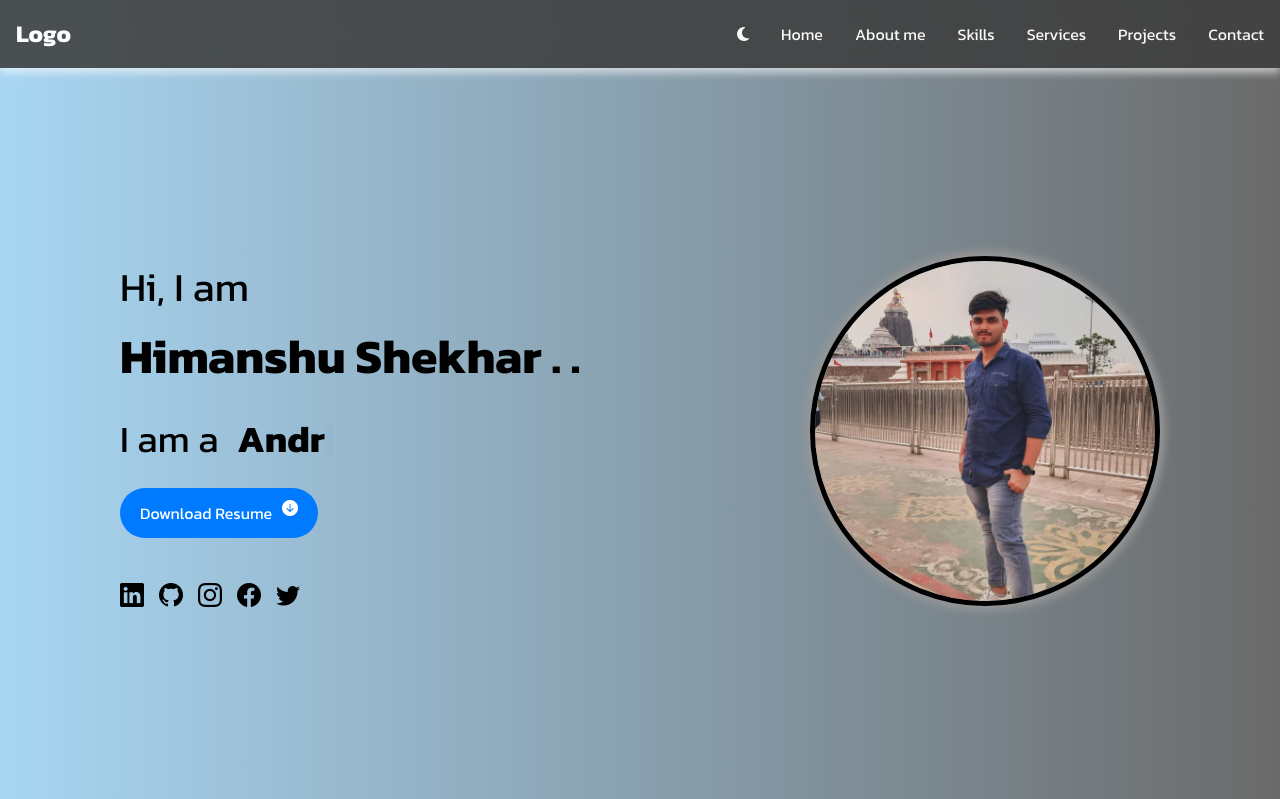
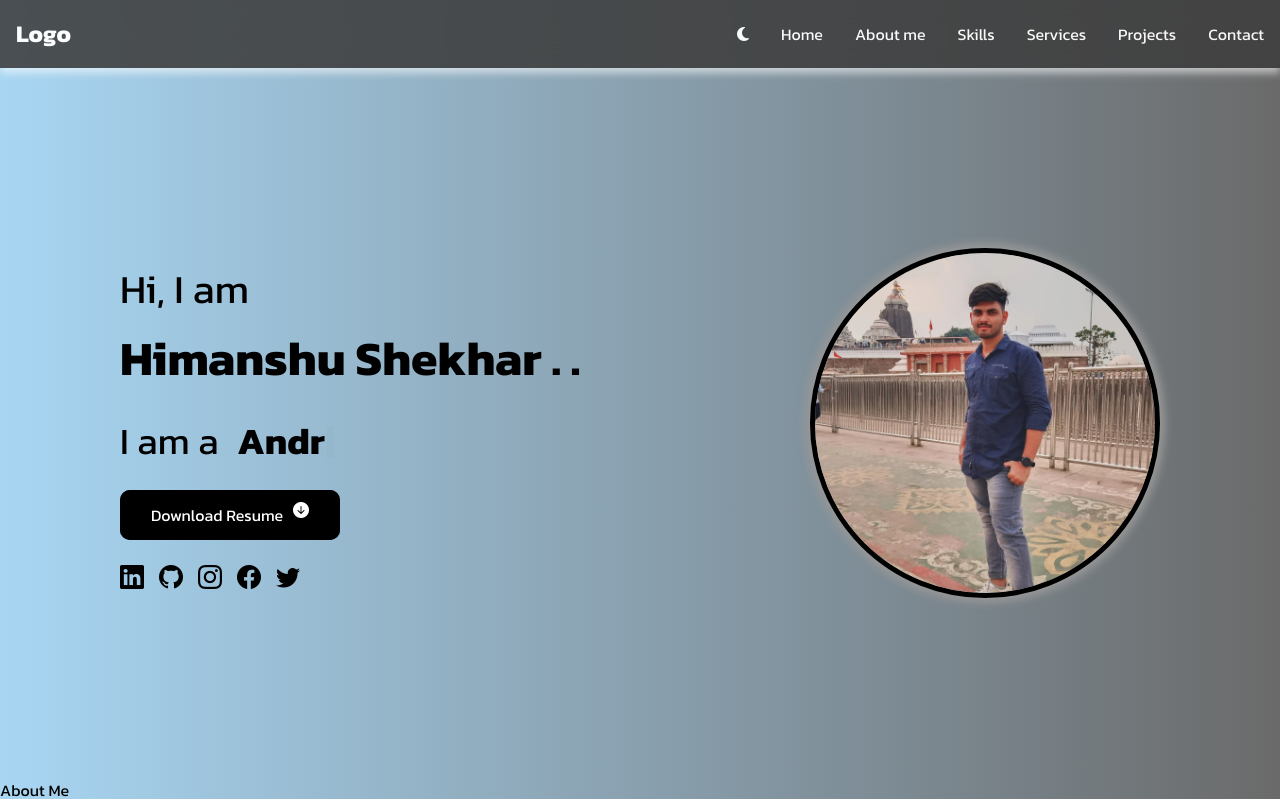
Before and after one commit to PandaHimanshu/Personal-PortFolio, a React (Vite) app: page / in a window 1280 px wide. Shown: the top 799 px of the page. Built offline with nearby package versions, Linux system fonts and the light colour scheme.

Commit message:
animated button created

```diff
--- a/index.css
+++ b/index.css
@@ -41,6 +41,7 @@ section {
   --hover-background: #e0e0e0;
   --hover-text-color: #0083b0;
   --menu-icon-color: #000000;
+  --bg-color:#fff;
 }
 
 .dark-theme {
@@ -50,6 +51,7 @@ section {
   --hover-background: #444444;
   --hover-text-color: #ffcc00;
   --menu-icon-color: #ffffff;
+  --bg-color:#0000;
 }
 
 body.light-theme {
--- a/src/Components/Pages/Home/Home.css
+++ b/src/Components/Pages/Home/Home.css
@@ -56,25 +56,65 @@ a {
 }
 
 .resume {
-  background-color: #007bff;
-  color: #fff;
-  border: none;
-  padding: 10px 20px;
-  font-size: 1rem;
-  cursor: pointer;
-  display: flex;
-  align-items: center;
-  gap: 10px;
-  margin-bottom: 20px;
-  border-radius: 25px;
-  transition: background-color 0.3s, transform 0.3s, box-shadow 0.3s;
+  width: 220px;
+    height: 50px;
+    border: none;
+    outline: none;
+    color: white;
+    background: #111;
+    cursor: pointer;
+    position: relative;
+    z-index: 0;
+    border-radius: 10px;
+    display: flex;
+    justify-content: center;
+    align-items: center;
+    gap: 10px;
+}
+.resume:before {
+  content: '';
+  background: linear-gradient(45deg, #ff0000, #ff7300, #fffb00, #48ff00, #00ffd5, #002bff, #7a00ff, #ff00c8, #ff0000);
+  position: absolute;
+  top: -2px;
+  left:-2px;
+  background-size: 400%;
+  z-index: -1;
+  filter: blur(5px);
+  width: calc(100% + 4px);
+  height: calc(100% + 4px);
+  animation: glowing 20s linear infinite;
+  opacity: 0;
+  transition: opacity .3s ease-in-out;
+  border-radius: 10px;
 }
 
-.resume:hover {
-  background-color: #0056b3;
-  transform: translateY(-5px) scale(1.05);
-  box-shadow: 0 4px 8px rgba(0, 0, 0, 0.2);
+
+.resume:active:after {
+  background: transparent;
 }
+
+.resume:hover:before {
+  opacity: 1;
+}
+
+.resume:after {
+  z-index: -1;
+  content: '';
+  position: absolute;
+  width: 100%;
+  height: 100%;
+  background: #000;
+  left: 0;
+  top: 0;
+  border-radius: 10px;
+}
+
+@keyframes glowing {
+  0% { background-position: 0 0; }
+  50% { background-position: 400% 0; }
+  100% { background-position: 0 0; }
+}
+
 
 .icons {
   display: flex;
```
